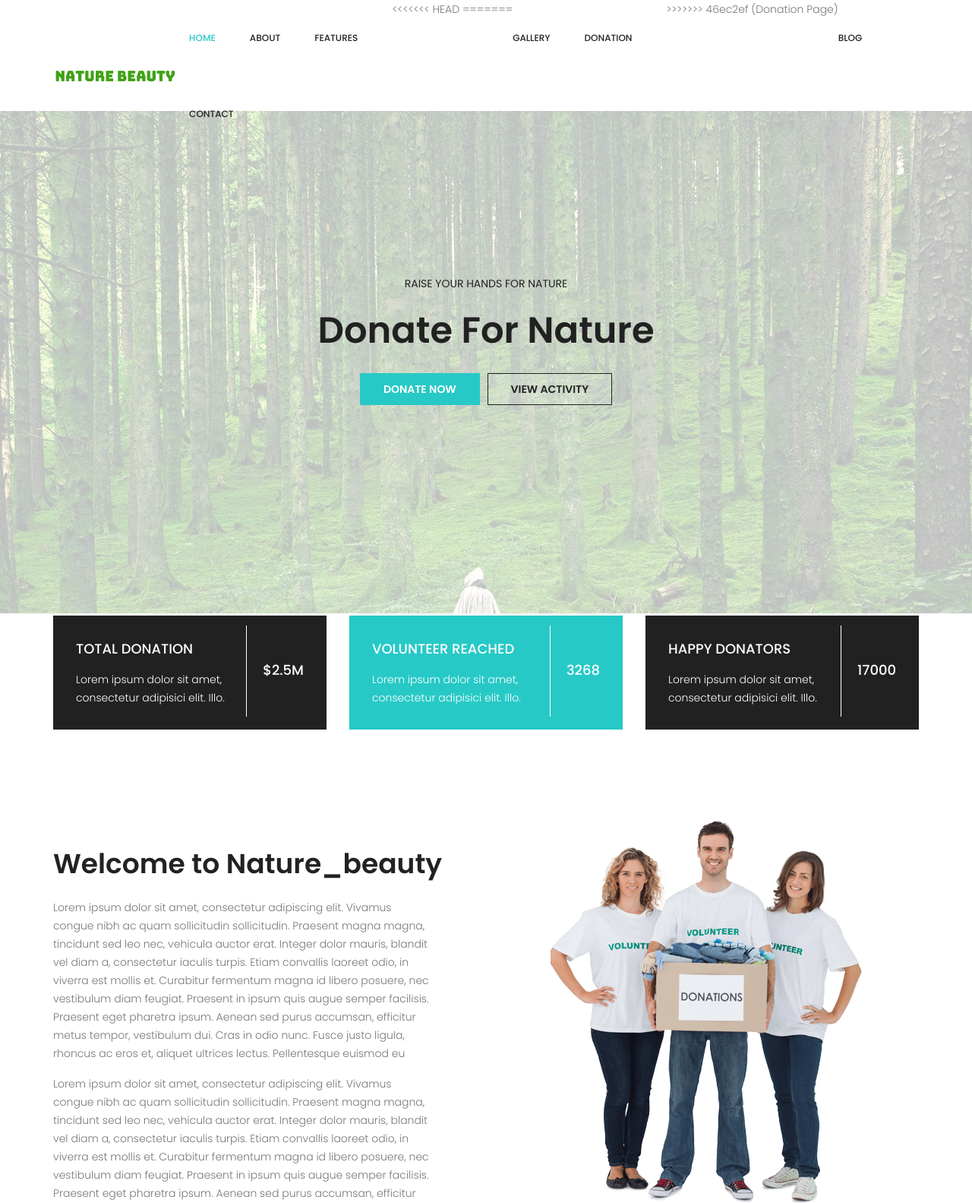
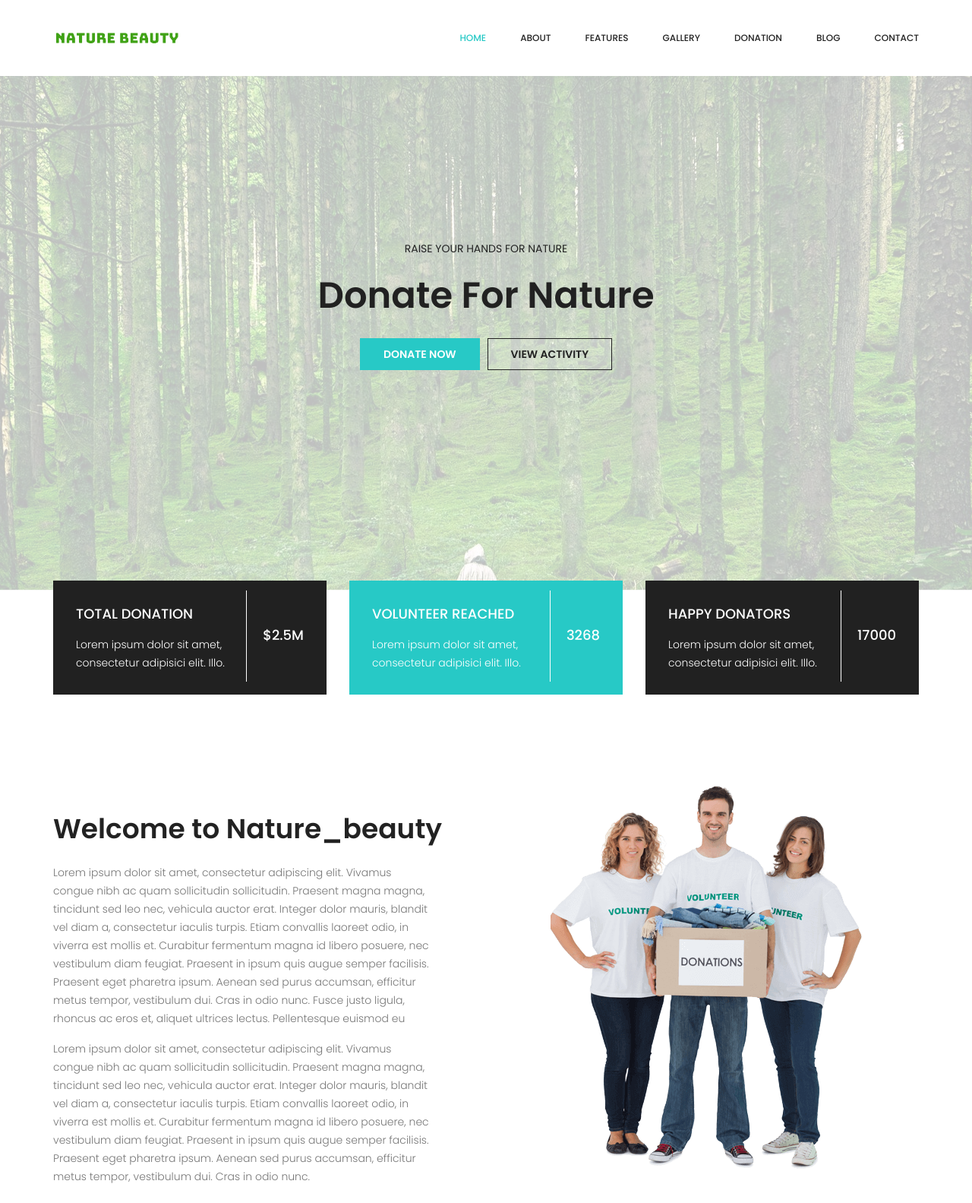
Before and after one commit to Surajbokde/Nature_Beauty, a PHP site: page / in a window 1280 px wide. Shown: the top 1583 px of the page at 76% size. Run offline with PHP 8.4, Linux system fonts and the light colour scheme.

Commit message:
Navbar Fixed

```diff
--- a/css/style.css
+++ b/css/style.css
@@ -301,7 +301,7 @@ button:focus {
 }
 
 .header_area + section, .header_area + row, .header_area + div {
-  margin-top: 146px;
+  margin-top: 100px;
 }
 
 .header_area.navbar_fixed .main_menu {
--- a/index.html
+++ b/index.html
@@ -39,12 +39,12 @@
                                 <li class="nav-item"><a class="nav-link js-scroll-trigger" href="#welcome_area">About</a></li>
 								<!-- <li class="nav-item"><a class="nav-link js-scroll-trigger" href="#event_area">Events</a></li>    -->
 								<li class="nav-item"><a class="nav-link js-scroll-trigger" href="#feature_area">Features</a></li>
-<<<<<<< HEAD
+                                <!--<<<<<< HEAD
                                 <!-- <li class="nav-item"><a class="nav-link js-scroll-trigger" href="#gallery_area">Gallery</a></li> -->
-=======
+
 								<li class="nav-item"><a class="nav-link js-scroll-trigger" href="#gallery_area">Gallery</a></li>
 								<li class="nav-item"><a class="nav-link" href="donation.html">Donation</a></li>
->>>>>>> 46ec2ef (Donation Page)
+
 								<li class="nav-item submenu dropdown">
 									<a href="blog.html" class="nav-link dropdown-toggle" data-toggle="dropdown" role="button" aria-haspopup="true" aria-expanded="false">Blog</a>
 									<ul class="dropdown-menu">
```
Also changed, not shown: img/logo.png.
